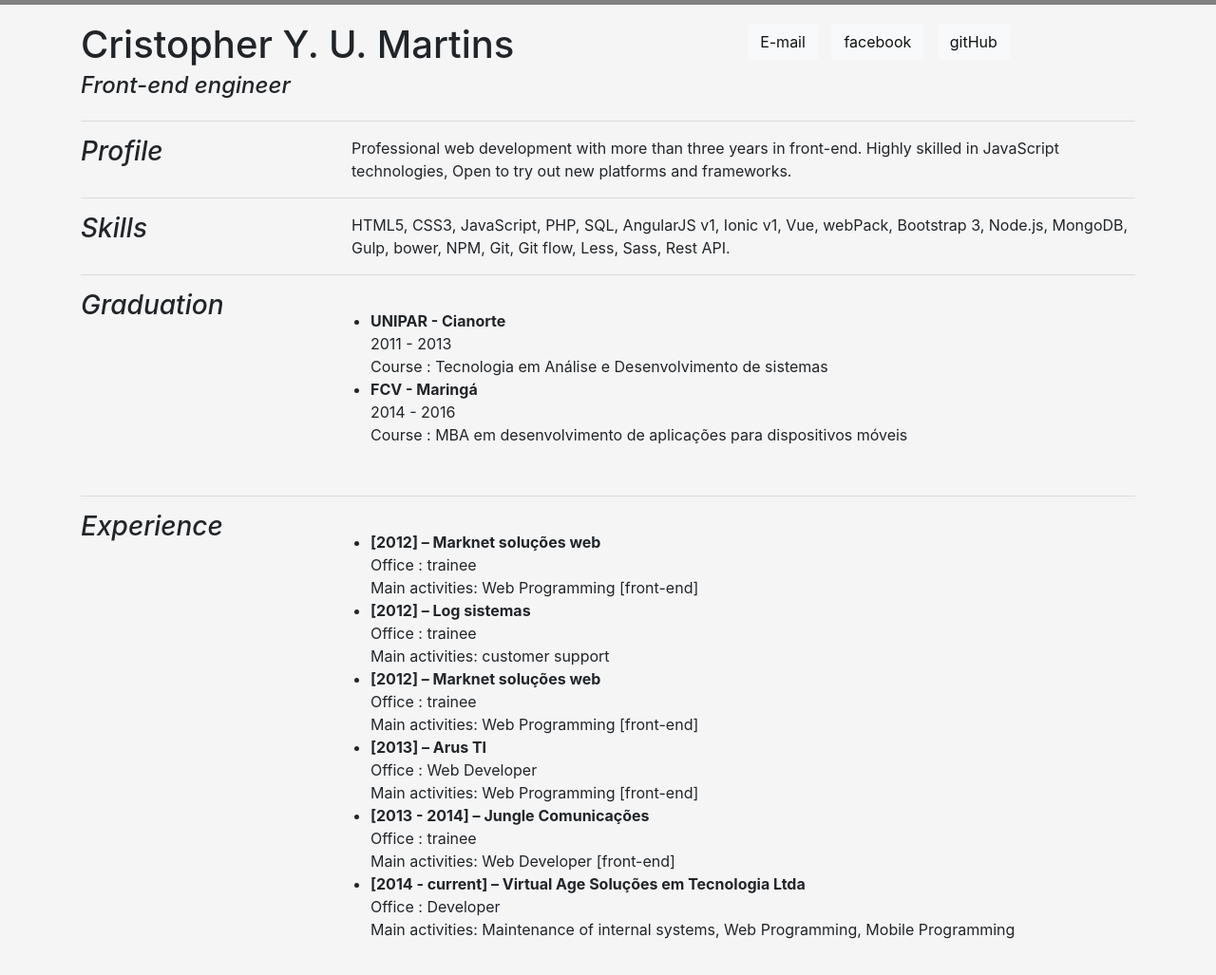
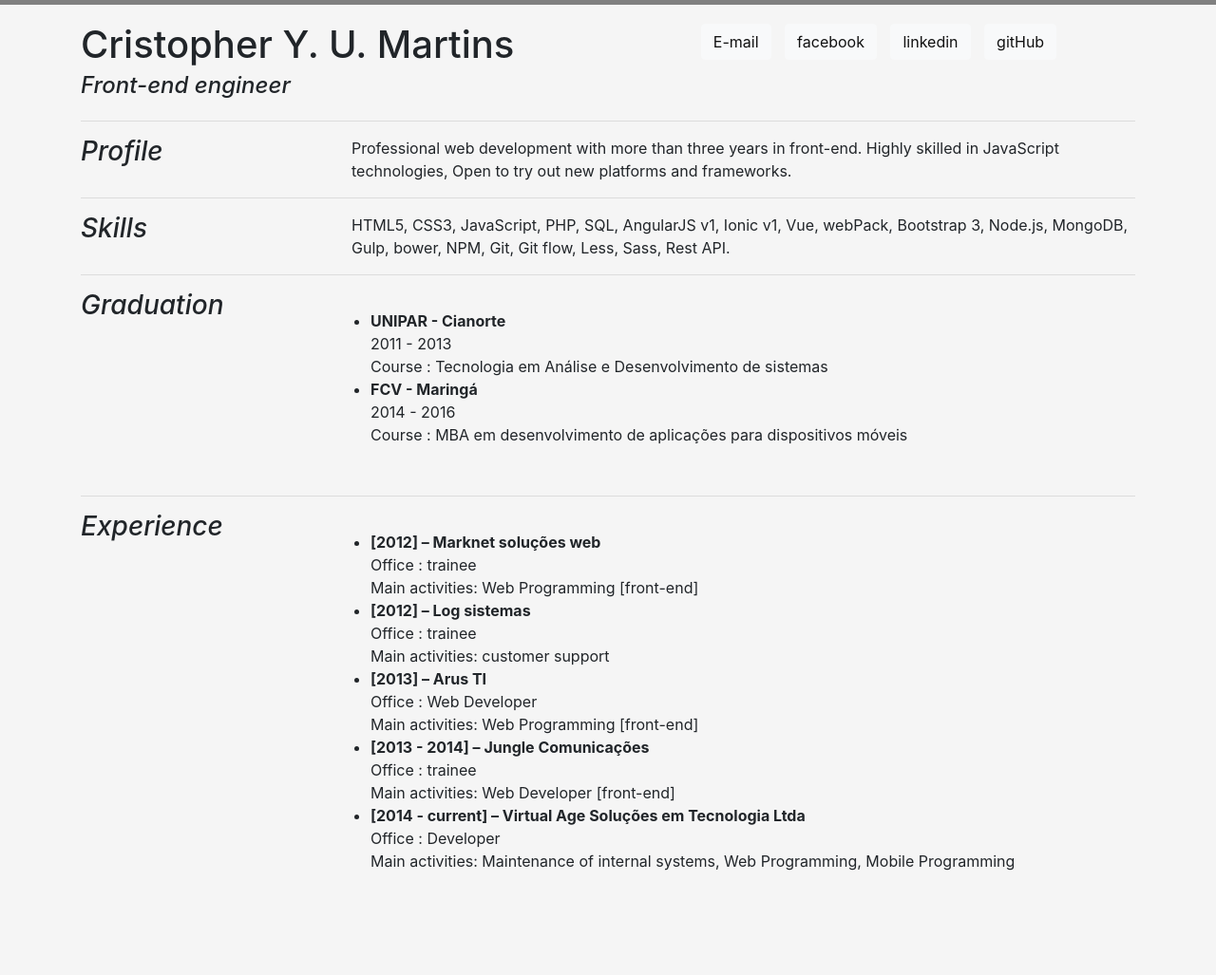
Before and after one commit to CristopherYusuke/cristopheryusuke.github.io, a website: page index.html in a window 1280 px wide. Shown: the whole page at 95% size. After the commit the page ends 955 px from the top, so only its background shows below. Drawn offline with nearby package versions, Linux system fonts and the light colour scheme.

Commit message:
linkedin button and fix Experience

```diff
--- a/index.html
+++ b/index.html
@@ -17,6 +17,7 @@
 					<div class="contact">
 						<a class="btn btn-light" href="mailto:cristopher.yusuke@gmail.com" target="_blank" >E-mail </a>
 						<a class="btn btn-light" href="https://www.facebook.com/cristopher.yusuke" target="_blank" >facebook</a>
+						<a class="btn btn-light" href="https://www.linkedin.com/in/cristopheryusuke/" target="_blank" >linkedin</a>
 						<a class="btn btn-light" href="https://github.com/cristopheryusuke" target="_blank">gitHub</a>
 					</div>
 				</div>
@@ -77,11 +78,6 @@
 							<p>Main activities: customer support </p>
 						</li>
 						<li>
-							<b>[2012] – Marknet soluções web </b>
-							<p>Office : trainee</p>
-							<p>Main activities: Web Programming [front-end]</p>
-						</li>
-						<li>
 							<b>[2013] – Arus TI </b>
 							<p>Office : Web Developer</p>
 							<p>Main activities: Web Programming [front-end]</p>
```
